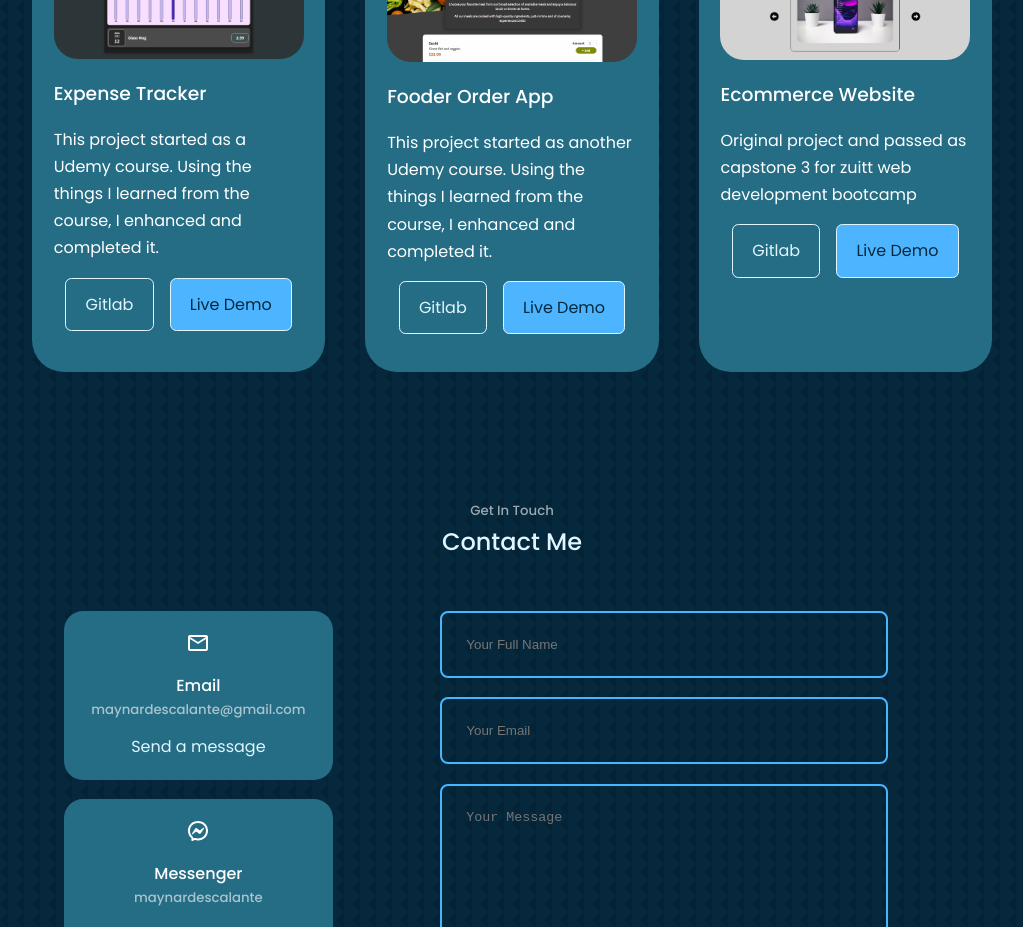
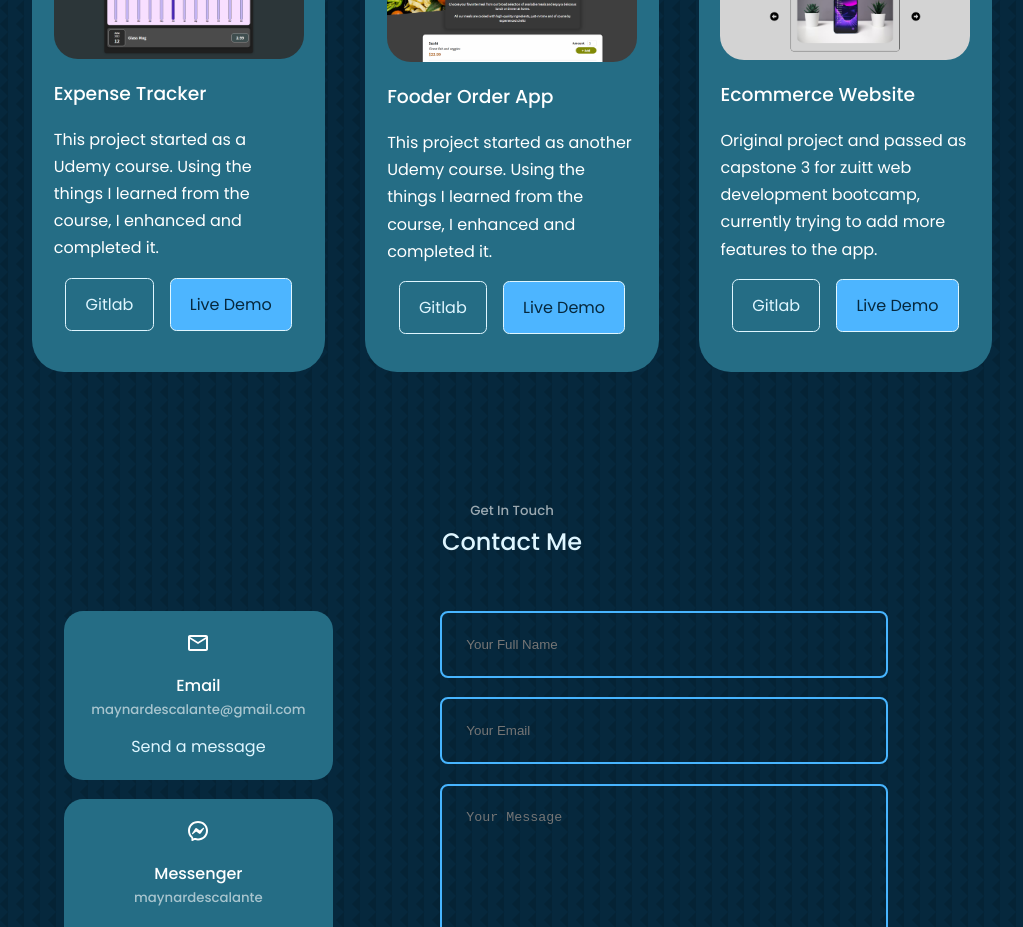
Before and after one commit to dranyam2022/portfolio-maynard, a React (Create React App) app: page / in a window 1280 px wide. Shown: the part 2560-3487 px from the top of the page, without its empty margins (128-1151 px from the left). Built offline with nearby package versions, Linux system fonts and the light colour scheme.

Commit message:
added some adjustments on 3rd project

```diff
--- a/src/components/portfolio/Portfolio.js
+++ b/src/components/portfolio/Portfolio.js
@@ -30,7 +30,7 @@ function Portfolio() {
       gitlab: "https://gitlab.com/dranyam123/e-commerce-frontend",
       demo: "https://e-commerce-frontend-gilt.vercel.app/",
       description:
-        "Original project and passed as capstone 3 for zuitt web development bootcamp",
+        "Original project and passed as capstone 3 for zuitt web development bootcamp, currently trying to add more features to the app.",
     },
   ];
 
```
